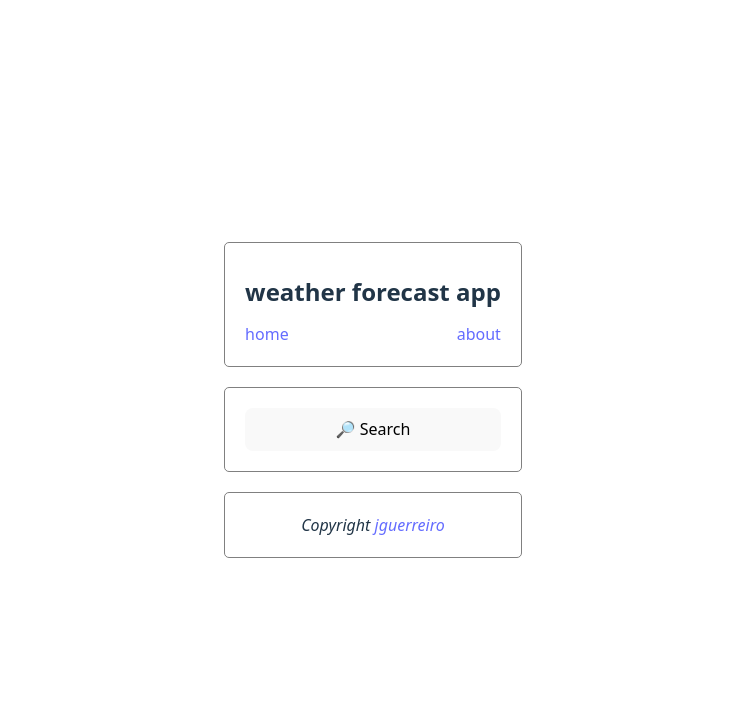
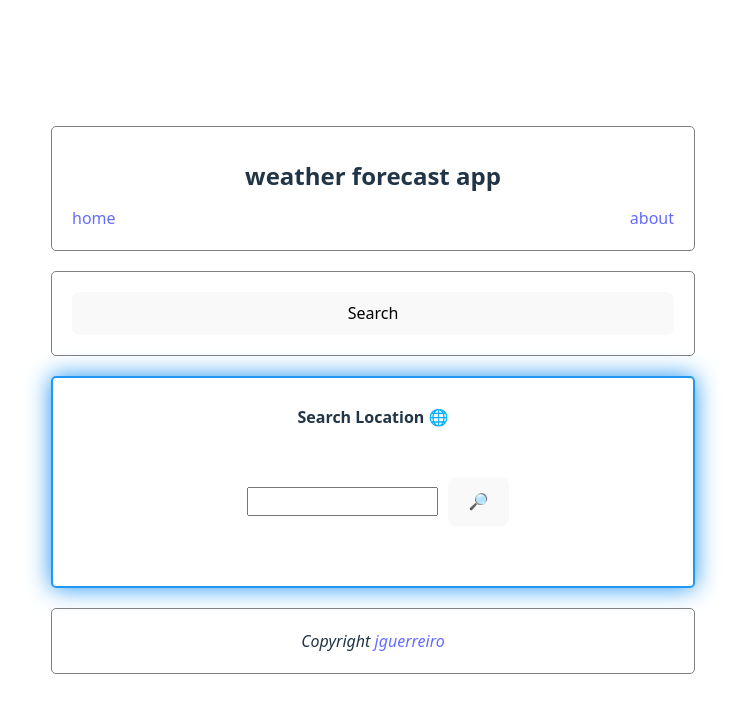
Before and after one commit to j-guerreiro/weather-octo-succotash, a React (Vite) app: page / in a window 1280 px wide. Shown: the top 712 px of the page, without its empty margins (267-1012 px from the left). Built offline with nearby package versions, Linux system fonts and the light colour scheme.

Commit message:
Modal opener initial structure - still work in progress.

```diff
--- a/src/App.tsx
+++ b/src/App.tsx
@@ -1,14 +1,14 @@
 import './App.css'
 import { Footer } from './Components/Footer'
 import { Header } from './Components/Header'
-import { SearchLocation } from './Components/SearchLocation'
+import { ModalOpenerButton } from './Components/ModalOpenerButton'
 
 function App() {
 
   return (
     <>
       <Header />
-      <SearchLocation />
+      <ModalOpenerButton />
       <Footer />
     </>
   )
--- /dev/null
+++ b/src/Components/ModalOpenerButton/index.tsx
@@ -0,0 +1,36 @@
+import { useState } from 'react';
+import { StyledButtonContainer } from './style';
+import { SearchModal } from '../SearchModal';
+
+/**
+ * Button component that opens the search location modal.
+ */
+export const ModalOpenerButton = () => {
+    const [modalStatus, setModalStatus] = useState(true);
+
+    const openModalHandler = () => {
+        if (!modalStatus) {
+            setModalStatus(true);
+            console.log(modalStatus);
+        }
+
+        if (modalStatus === true) {
+            // render modal - to improve
+            return (
+                <SearchModal />
+            )
+        }
+    }
+
+    return (
+        <>
+            <StyledButtonContainer>
+                <button
+                    onClick={openModalHandler}>
+                    Search
+                </button>
+            </StyledButtonContainer >
+            <SearchModal />
+        </>
+    )
+}
--- a/src/Components/SearchLocation/index.css
+++ b/src/Components/ModalOpenerButton/style.tsx
@@ -1,8 +1,10 @@
-.button-container {
+import styled from "@emotion/styled";
+
+export const StyledButtonContainer = styled.div`
   border: 0.5px solid gray;
   border-radius: 5px;
   display: flex;
   flex-direction: column;
   padding: 20px;
   margin: 20px;
-}
+`;
--- a/src/Components/SearchLocation/index.tsx
+++ /dev/null
@@ -1,15 +0,0 @@
-import './index.css';
-
-const openModal = () => {
-    console.log('Opens modal');
-}
-
-export const SearchLocation = () => {
-    return (
-        <>
-            <div className="button-container">
-                <button type='submit' onClick={openModal}>🔎︎ Search</button>
-            </div>
-        </>
-    )
-}
--- a/src/Components/SearchModal/index.tsx
+++ b/src/Components/SearchModal/index.tsx
@@ -1,14 +1,23 @@
 import { search } from "../../API/search";
-import { StyledForm, StyledFormInput } from "./style";
+import {
+    StyledForm,
+    StyledFormContainer,
+    StyledFormInput,
+    StyledFormTitle
+} from "./style";
 
 export const SearchModal = () => {
     return (
         <>
-            <StyledForm action={search}>
-                <div className='form-info'>Search Location 🌐</div>
-                <StyledFormInput className='form-input' name="query" />
-                <button type='submit'>🔎︎</button>
-            </StyledForm>
+            <StyledFormContainer>
+                <StyledFormTitle>Search Location 🌐</StyledFormTitle>
+
+                <StyledForm action={search}>
+                    <StyledFormInput className='form-input' name="query" />
+                    <button type='submit'>🔎︎</button>
+                </StyledForm>
+            </StyledFormContainer>
+
         </>
     )
 }
--- a/src/Components/SearchModal/style.tsx
+++ b/src/Components/SearchModal/style.tsx
@@ -2,12 +2,29 @@ import styled from '@emotion/styled';
 
 export const StyledForm = styled.form`
   display: flex;
-  flex-direction: column;
+  flex-direction: row;
   padding: 20px;
   margin: 20px;;
 `;
+
+export const StyledFormTitle = styled.h1`
+  font-size: 16px;
+`
 
 export const StyledFormInput = styled.input`
   margin: 10px;
   padding: 5px;
 `;
+
+export const StyledFormContainer = styled.div`
+  display: flex;
+  flex-direction: column;
+  align-items: center;
+  width: 600px;
+  height: auto;
+  border: 2px solid #2196F3;
+  border-radius: 5px;
+  box-shadow: 0 0 25px 0 #2196F3;
+  padding: 20px;
+  margin: 20px;;
+`;
--- /dev/null
+++ b/src/Interfaces/ModalOpenerButtonProps.ts
@@ -0,0 +1,4 @@
+export interface ModalOpenerButtonProps {
+    onClick: () => void;
+    children: React.ReactNode;
+}
```
Also changed, not shown: src/Interfaces/SearchParam.ts (renamed from src/Interfaces/interfaces.ts).
